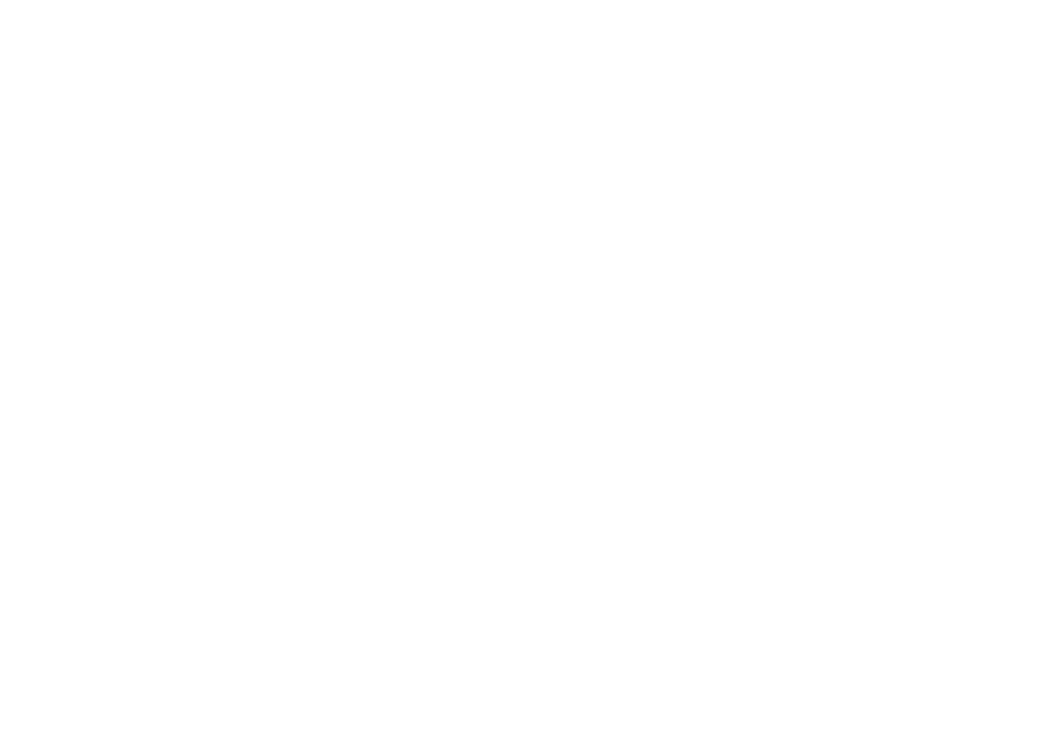
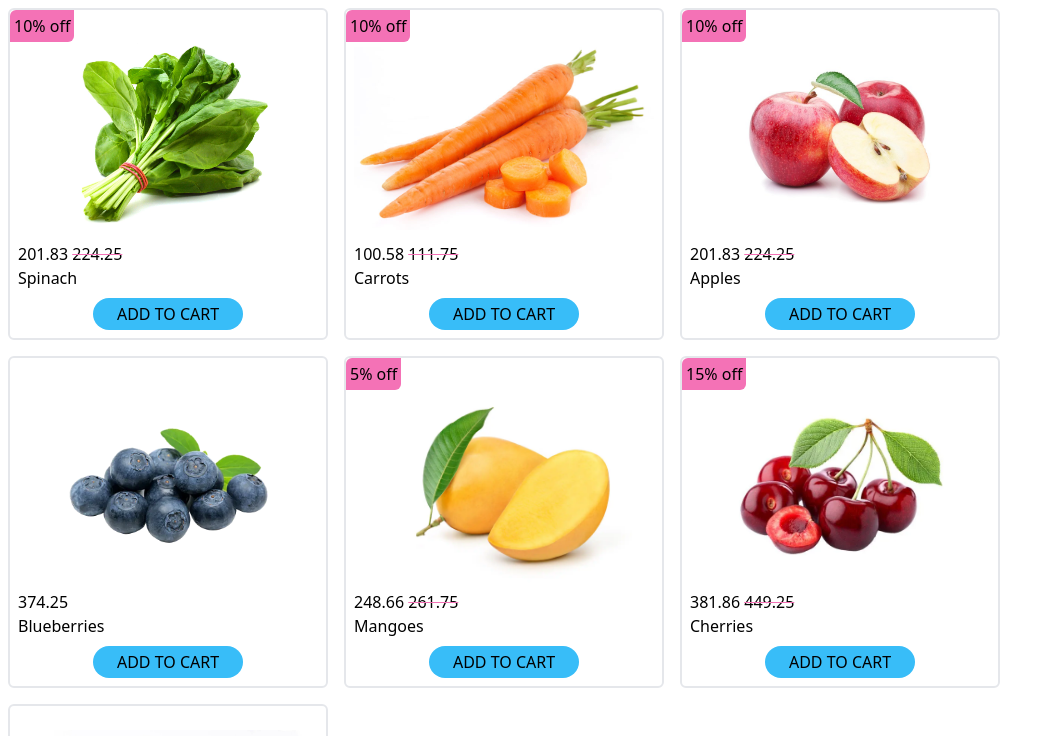
Before and after one commit to Haribabu849/farmpicked, a React (Create React App) app: page / in a window 1280 px wide. Shown: the top 736 px of the page, without its empty margins (0-1055 px from the left). Built offline with nearby package versions, Linux system fonts and the light colour scheme.

Commit message:
created single product and product page

```diff
--- a/src/App.js
+++ b/src/App.js
@@ -4,6 +4,8 @@ import About from "./About";
 import FAQ from "./FAQ";
 import Contact from "./Contact";
 import TermsAndConditions from "./TermsAndConditions";
+import ProductPage from "./components/ProductPage";
+import CartPage from "./CartPage";
 
 function App() {
   return (
@@ -13,6 +15,8 @@ function App() {
       <Route path="FAQ" element={<FAQ />} />
       <Route path="contact" element={<Contact />} />
       <Route path="termsandconditions" element={<TermsAndConditions />} />
+      <Route path="productpage/:id" element={<ProductPage />} />
+      <Route path="cartpage" element={<CartPage />} />
     </Routes>
   );
 }
--- /dev/null
+++ b/src/CartPage.jsx
@@ -0,0 +1,7 @@
+import React from "react";
+
+function CartPage() {
+  return <div>cartpage</div>;
+}
+
+export default CartPage;
--- a/src/Home.jsx
+++ b/src/Home.jsx
@@ -1,10 +1,19 @@
 import React from "react";
 import SingleProduct from "./components/SingleProduct";
+import { AllProducts } from "./Products";
+const productOne = AllProducts[0];
+const productTwo = AllProducts[1];
 
 function Home() {
   return (
-    <div>
-      <SingleProduct />
+    <div className="flex flex-wrap">
+      <SingleProduct {...productOne} />
+      <SingleProduct {...productTwo} />
+      <SingleProduct {...AllProducts[3]} />
+      <SingleProduct {...AllProducts[4]} />
+      <SingleProduct {...AllProducts[5]} />
+      <SingleProduct {...AllProducts[6]} />
+      <SingleProduct {...AllProducts[7]} />
     </div>
   );
 }
--- /dev/null
+++ b/src/Store.js
@@ -0,0 +1,21 @@
+import { createStore } from "redux";
+
+const initialState = {
+  totalCartValue: 0,
+};
+
+const reducer = (state = initialState, action) => {
+  if (action.type === "EREN") {
+    return { ...state, totalCartValue: state.totalCartValue + 1 };
+  } else if (action.type === "GRISHA") {
+    return {
+      ...state,
+      [action.payload.name]:
+        action.payload.name >= 1 ? action.payload.name + 1 : 1,
+    };
+  }
+  return state;
+};
+
+export const store = createStore(reducer);
+store.getState().something = 1;
--- /dev/null
+++ b/src/components/ProductPage.jsx
@@ -0,0 +1,20 @@
+import { useParams } from "react-router-dom";
+import { AllProducts } from "../Products";
+
+function ProductPage() {
+  const { id } = useParams();
+  const index = AllProducts.findIndex((e) => {
+    return e.itemName === id;
+  });
+  const item = AllProducts[index];
+  console.log(item);
+
+  return (
+    <div>
+      <p>{item.itemName}</p>
+      <p>{item.discount}</p>
+    </div>
+  );
+}
+
+export default ProductPage;
--- a/src/components/SingleProduct.js
+++ b/src/components/SingleProduct.js
@@ -1,7 +1,67 @@
-import React from "react";
+import React, { useState } from "react";
 
-function SingleProduct() {
-  return <div></div>;
+import { useNavigate } from "react-router-dom";
+
+function SingleProduct({ category, itemName, discount, priceInDollars }) {
+  const [count, setCount] = useState(0);
+
+  const navigate = useNavigate();
+
+  return (
+    <div className=" w-1/2 relative rounded-md border-2  m-2 p-2 md:w-1/3 lg:w-1/4">
+      <div
+        onClick={() => navigate(`/productpage/${itemName}`)}
+        className="hover:cursor-pointer"
+      >
+        <div className="w-full h-52 mt-4">
+          <img
+            src={`./${category}/${itemName}.jpg`}
+            alt={itemName}
+            className="object-contain h-full mx-auto"
+          />
+        </div>
+
+        {discount && (
+          <p className="absolute top-0 left-0 w-auto bg-pink-400 rounded-tl-md rounded-br-md p-1">
+            {discount * 100}% off
+          </p>
+        )}
+        <p>
+          {(priceInDollars * 75 * (1 - discount)).toFixed(2)}{" "}
+          {discount && (
+            <span className=" line-through decoration-pink-400">
+              {(priceInDollars * 75).toFixed(2)}
+            </span>
+          )}
+        </p>
+        <p>{itemName}</p>
+      </div>
+      {!count ? (
+        <span
+          className="text-center bg-sky-400 mx-auto block max-w-[150px] rounded-full p-1 uppercase mt-2 hover:cursor-pointer"
+          onClick={() => setCount(1)}
+        >
+          Add to cart
+        </span>
+      ) : (
+        <div className="text-center bg-sky-400 mx-auto  max-w-[150px] rounded-full p-1 uppercase mt-2 hover:cursor-pointer flex justify-between overflow-hidden">
+          <span
+            onClick={() => setCount(count - 1)}
+            className="bg-gray-400 w-6 scale-150 hover:bg-yellow-300"
+          >
+            -
+          </span>
+          <span>{count}</span>
+          <span
+            onClick={() => setCount(count + 1)}
+            className="bg-gray-400 w-6 scale-150 hover:bg-yellow-300"
+          >
+            +
+          </span>
+        </div>
+      )}
+    </div>
+  );
 }
 
 export default SingleProduct;
--- a/src/index.js
+++ b/src/index.js
@@ -3,12 +3,16 @@ import ReactDOM from "react-dom/client";
 import "./index.css";
 import App from "./App";
 import { BrowserRouter } from "react-router-dom";
+import { Provider } from "react-redux";
+import { store } from "./Store";
 
 const root = ReactDOM.createRoot(document.getElementById("root"));
 root.render(
-  <BrowserRouter>
-    <React.StrictMode>
-      <App />
-    </React.StrictMode>
-  </BrowserRouter>
+  <Provider store={store}>
+    <BrowserRouter>
+      <React.StrictMode>
+        <App />
+      </React.StrictMode>
+    </BrowserRouter>
+  </Provider>
 );
```
